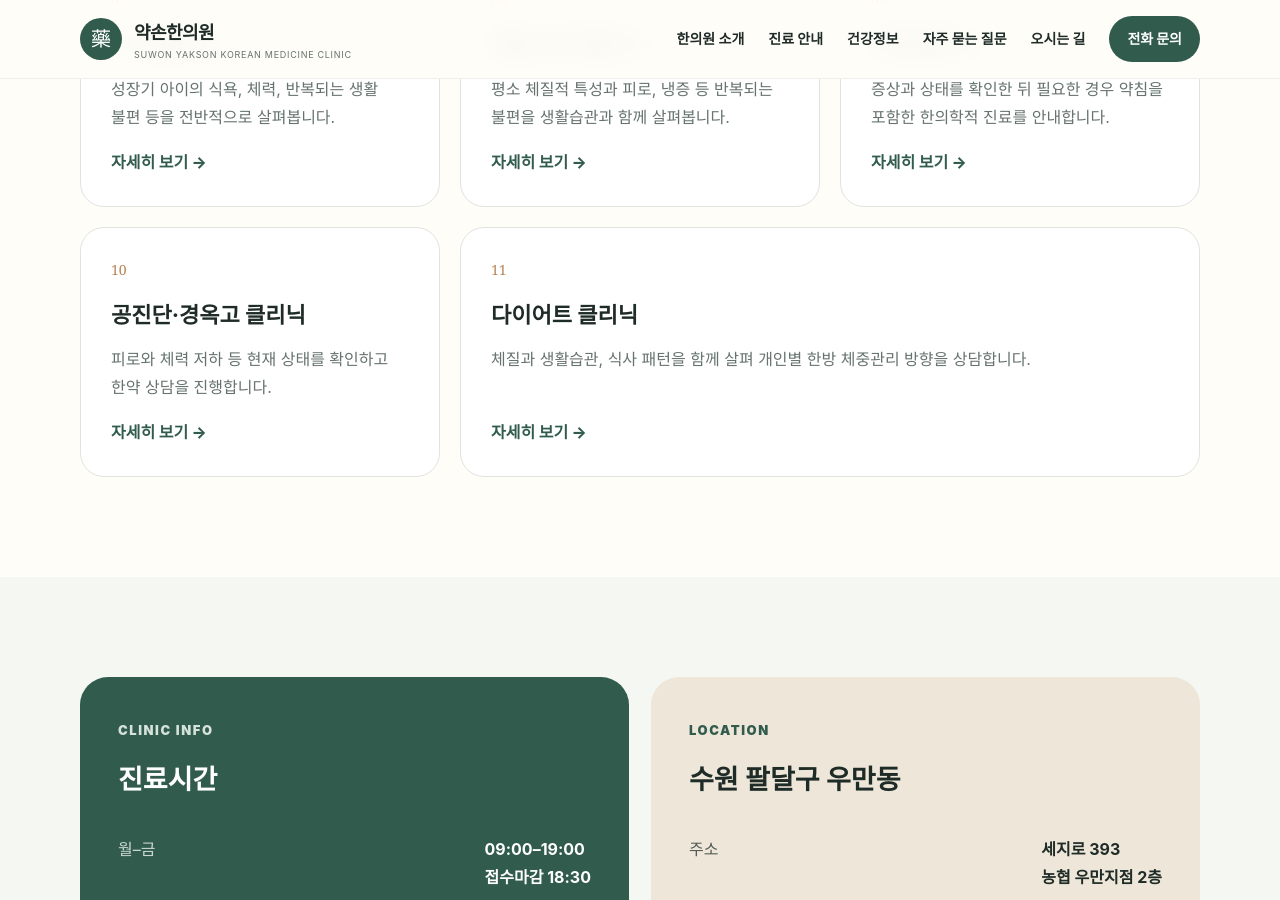
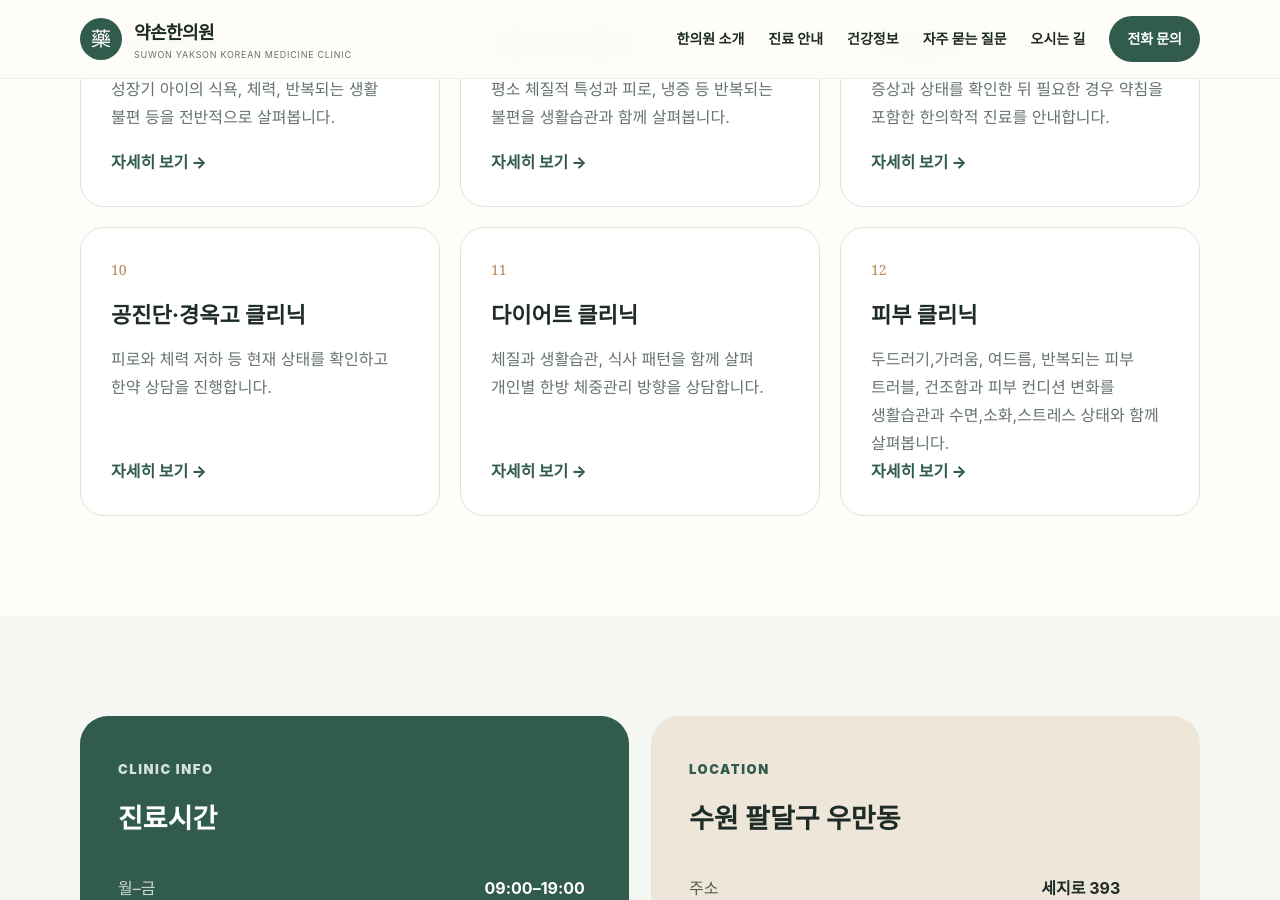
Before and after one commit to yaksonclinic/yakson-suwon-site, a Jekyll site: the page built from index.md, in a window 1280 px wide and 900 px high, scrolled down 1653 px. Built offline with Jekyll 4.4.1, drawn with Linux system fonts in a browser that asks for light colours.

Commit message:
Update index.md

```diff
--- a/index.md
+++ b/index.md
@@ -145,12 +145,20 @@ description: "수원 팔달구 우만동 약손한의원의 진료시간, 위치
         <a class="card-link" href="{{ '/treatment/' | relative_url }}">자세히 보기 →</a>
       </article>
 
-      <article class="card featured-clinic">
+      <article class="card">
         <span class="num">11</span>
         <h3>다이어트 클리닉</h3>
         <p>체질과 생활습관, 식사 패턴을 함께 살펴 개인별 한방 체중관리 방향을 상담합니다.</p>
         <a class="card-link" href="{{ '/treatment/' | relative_url }}">자세히 보기 →</a>
       </article>
+
+<article class="card">
+  <span class="num">12</span>
+  <h3>피부 클리닉</h3>
+  <p>두드러기,가려움, 여드름, 반복되는 피부 트러블, 건조함과 피부 컨디션 변화를 생활습관과 수면,소화,스트레스 상태와 함께 살펴봅니다.</p>
+  <a class="card-link" href="{{ '/clinic/skin/' | relative_url }}">자세히 보기 →</a>
+</article>
+
     </div>
   </div>
 </section>
```
